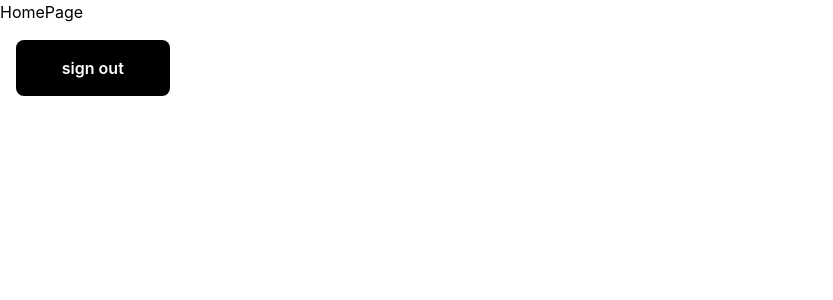
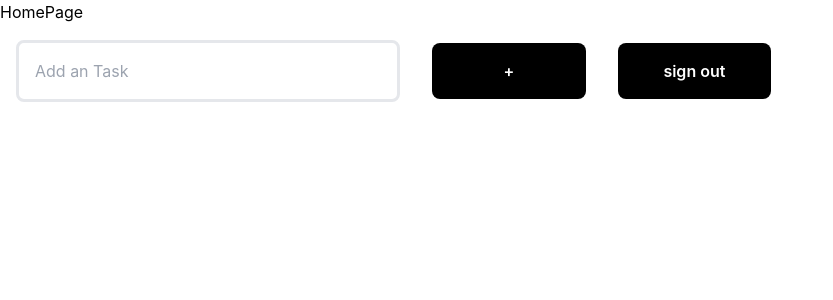
Before and after one commit to Sourabh-Bharale/kaamCrow, a React (Create React App) app: page /homepage in a window 1280 px wide. Shown: the top 300 px of the page, without its empty margins (0-833 px from the left). Built offline with nearby package versions, Linux system fonts and the light colour scheme; no server answers; sample sign-in values are in the browser's storage.

Commit message:
add task

```diff
--- a/package.json
+++ b/package.json
@@ -11,6 +11,7 @@
     "react-dom": "^18.2.0",
     "react-router-dom": "^6.6.1",
     "react-scripts": "5.0.1",
+    "uid": "^2.0.1",
     "web-vitals": "^2.1.4"
   },
   "scripts": {
--- a/src/components/HomePage.jsx
+++ b/src/components/HomePage.jsx
@@ -1,11 +1,16 @@
-import React,{useEffect} from 'react'
-import { auth } from '../firebase'
+import React,{useEffect,useState} from 'react'
+import { auth, db } from '../firebase'
 import { useNavigate } from 'react-router-dom'
 import { onAuthStateChanged } from 'firebase/auth'
-
 import { signOut } from 'firebase/auth'
 import Button from './Button'
+import { uid } from 'uid'
+import { ref, set} from 'firebase/database'
+import { Add } from './todo'
 const HomePage = () => {
+    const [todo,setTodo]=useState('');
+
+
     const navigate=useNavigate()
     useEffect(() => {
         auth.onAuthStateChanged((user) => {
@@ -19,9 +24,18 @@ const HomePage = () => {
             navigate('/')
         }).catch((error)=>{alert(error.message)})
     }
+    const handlePushToDB=()=>{
+        const uidd=uid();
+        set(ref(db,`/${auth.currentUser.uid}/${uidd}`),{
+            todo,
+            uidd
+        });
+        setTodo('');
+    }
   return (
     <>
     <div>HomePage</div>
+    <Add type={'text'} changed={(e)=>setTodo(e.target.value)} currValue={todo} label={'Add an Task'} clicked={handlePushToDB} textHolder={'+'}/>
     <Button
     color={'black'}
     clicked={handleSignOut}
--- a/src/components/Input.jsx
+++ b/src/components/Input.jsx
@@ -2,7 +2,9 @@ import React from 'react'
 
 const Input = (props) => {
   return (
-    <input className='border-[3px] rounded-lg w-[30%] justify-center text-left m-4 p-4'type={props.type} placeholder={props.label} value={props.currValue} onChange={props.changed}/>
+    <>
+    <input className='border-[3px] rounded-lg w-[30%] justify-center text-left m-4 p-4' type={props.type} placeholder={props.label} value={props.currValue} onChange={props.changed}/>
+    </>
   )
 }
 
--- /dev/null
+++ b/src/components/todo/Add.jsx
@@ -0,0 +1,13 @@
+import React from 'react'
+import Input from '../Input'
+import Button from '../Button'
+const Add = (props) => {
+  return (
+    <>
+        <Input type={props.type} changed={props.changed} currValue={props.currValue} label={props.label}/>
+        <Button color='black' clicked={props.clicked} value={props.textHolder}/>
+    </>
+  )
+}
+
+export default Add
--- /dev/null
+++ b/src/components/todo/Show.jsx
@@ -0,0 +1,9 @@
+import React from 'react'
+
+const Show = (props) => {
+  return (
+    <div>Show</div>
+  )
+}
+
+export default Show
--- /dev/null
+++ b/src/components/todo/index.js
@@ -0,0 +1,3 @@
+export { default as Add } from './Add'
+export { default as Update } from './Update'
+export { default as Delete } from './Delete'
--- a/src/firebase.js
+++ b/src/firebase.js
@@ -1,6 +1,5 @@
 // Import the functions you need from the SDKs you need
 import { initializeApp } from "firebase/app";
-import { getAnalytics } from "firebase/analytics";
 import {getDatabase} from 'firebase/database'
 import {getAuth} from 'firebase/auth'
 // TODO: Add SDKs for Firebase products that you want to use
@@ -9,17 +8,17 @@ import {getAuth} from 'firebase/auth'
 // Your web app's Firebase configuration
 // For Firebase JS SDK v7.20.0 and later, measurementId is optional
 const firebaseConfig = {
-  apiKey: "AIzaSyBSi2KETe2A8QMFSHhJ-9KxTYPc8BG5Agw",
-  authDomain: "kaamcrow-f386e.firebaseapp.com",
-  projectId: "kaamcrow-f386e",
-  storageBucket: "kaamcrow-f386e.appspot.com",
-  messagingSenderId: "1073724171984",
-  appId: "1:1073724171984:web:e74c0685b2a8c5804ca0d5",
-  measurementId: "G-E262WSW2SY"
+  apiKey: "AIzaSyDQXoWkvk8-lsGw0Dt7ESEDksFxOQRMMPk",
+  authDomain: "todo-e64e2.firebaseapp.com",
+  projectId: "todo-e64e2",
+  storageBucket: "todo-e64e2.appspot.com",
+  messagingSenderId: "15028031313",
+  appId: "1:15028031313:web:8e80ca7d07692715bb4d70"
 };
 
 // Initialize Firebase
 const app = initializeApp(firebaseConfig);
-const analytics = getAnalytics(app);
 export const db=getDatabase(app);
 export const auth=getAuth();
+
+// Import the functions you need from the SDKs you need
```
Also changed, not shown: src/components/todo/Delete.jsx (added), src/components/todo/Update.jsx (added), 1 other file (tests, documents, lock files or other folders).
